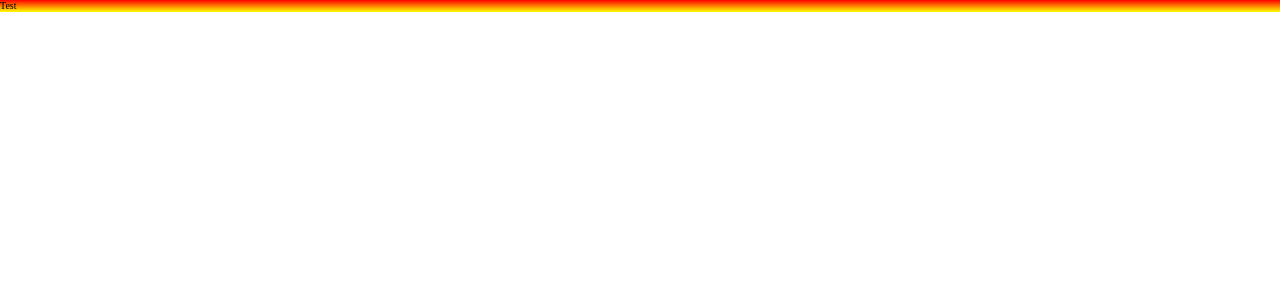
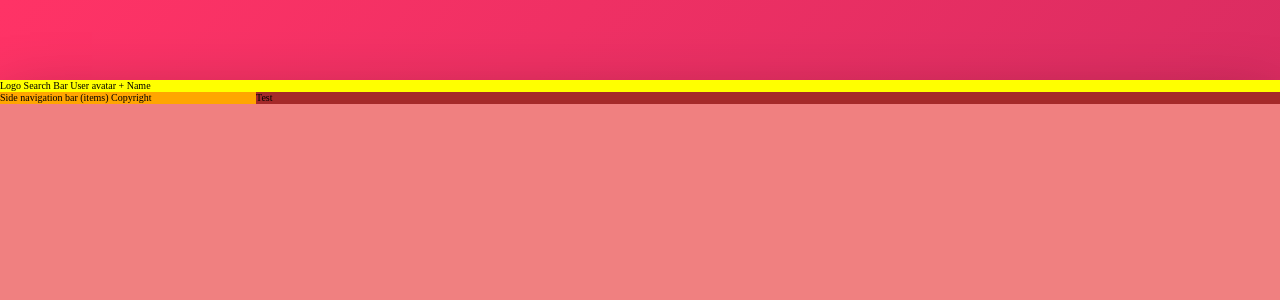
Before and after one commit to lucasfrsi/gsn_client, a React app: page / in a window 1280 px wide. Shown: the top 300 px of the page. Built offline with nearby package versions, Linux system fonts and the light colour scheme; the HTML template or start-up script is replaced by a standard one.

Commit message:
Initial setup for the layout

```diff
--- a/src/components/Layout/index.jsx
+++ b/src/components/Layout/index.jsx
@@ -4,10 +4,21 @@ import PropTypes from 'prop-types';
 import styles from './style.scss';
 
 const Layout = ({ children }) => (
-  <div className={styles.layout}>
-    {/* <NavBar /> */}
-    {children}
-    {/* <Footer /> */}
+  <div className={styles.container}>
+    <header className={styles.header}>
+      Logo
+      Search Bar
+      User avatar + Name
+    </header>
+    <div className={styles.content}>
+      <nav className={styles.sidebar}>
+        Side navigation bar (items)
+        Copyright
+      </nav>
+      <main className={styles.pages}>
+        {children}
+      </main>
+    </div>
   </div>
 );
 
--- a/src/components/Layout/style.scss
+++ b/src/components/Layout/style.scss
@@ -1,3 +1,37 @@
-.layout {
-  background-image: linear-gradient(red, yellow);
+@use '../../sass/abstracts/members.scss' as *;
+
+.container {
+  max-width: 144rem;
+  margin: 8rem auto;
+  box-shadow: 0 2rem 6rem rgba(0,0,0,.3);
+
+  min-height: 150rem;
+
+  background-color: lightcoral;
 }
+
+.header {
+  display: flex;
+  justify-content: space-between;
+  align-items: center;
+
+  background-color: yellow;
+}
+
+.content {
+  display: flex;
+  background-color: green;
+}
+
+.sidebar {
+  flex: 0 0 20%;
+  display: flex;
+  flex-direction: column;
+  justify-content: space-between;
+  background-color: orange;
+}
+
+.pages {
+  flex: 1;
+  background-color: brown;
+}
--- a/src/sass/abstracts/_variables.scss
+++ b/src/sass/abstracts/_variables.scss
@@ -1,26 +1,22 @@
-// COLORS
-$color-primary: #55c57a;
-$color-primary-light: #7ed56f;
-$color-primary-dark: #28b485;
+// Colors ($c-)
+$c-primary: #eb2f64;
+$c-primary-light: #FF3366;
+$c-primary-dark: #BA265D;
 
-$color-secondary-light: #ffb900;
-$color-secondary-dark: #ff7730;
+$c-grey-light-1: #faf9f9;
+$c-grey-light-2: #f4f2f2;
+$c-grey-light-3: #f0eeee;
+$c-grey-light-4: #ccc;
 
-$color-tertiary-light: #2998ff;
-$color-tertiary-dark: #5643fa;
+$c-grey-dark-1: #333;
+$c-grey-dark-2: #777;
+$c-grey-dark-3: #999;
 
-$color-grey-light-1: #f7f7f7;
-$color-grey-light-2: #eee;
-
-$color-grey-dark: #777;
-$color-grey-dark-2: #999;
-$color-grey-dark-3: #333;
-
-$color-white: #fff;
-$color-black: #000;
+$shadow-dark: 0 2rem 6rem rgba(0,0,0,.3);
+$shadow-light: 0 2rem 5rem rgba(0,0,0,.06);
 
 
-// FONT VARIABLES
+// FONT VARIABLES ($f-)
 // $font-primary: 'Nunito', sans-serif;
 // $font-display: 'Josefin Sans', sans-serif;
-$default-font-size: 1.6rem;
+// $default-font-size: 1.6rem;
--- a/src/sass/abstracts/members.scss
+++ b/src/sass/abstracts/members.scss
@@ -1,3 +1,6 @@
 @forward './functions';
 @forward './mixins';
 @forward './variables';
+
+// When importing this file, use:
+// @use '.../abstracts/members.scss' as *;
--- a/src/sass/base/_base.scss
+++ b/src/sass/base/_base.scss
@@ -1,3 +1,5 @@
+@use '../abstracts/members.scss' as *;
+
 *,
 *::after,
 *::before {
@@ -10,3 +12,11 @@ html {
   box-sizing: border-box;
   font-size: 62.5%; // 1 rem = 10px -> 10px/16px = 62.5%
 }
+
+body {
+  background-image: linear-gradient(to right bottom, $c-primary-light, $c-primary-dark);
+  background-size: cover;
+  background-repeat: no-repeat;
+
+  min-height: 100vh;
+}
--- /dev/null
+++ b/src/sass/base/main.scss
@@ -0,0 +1,4 @@
+@use './animations';
+@use './base';
+@use './typography';
+@use './utilities';
--- a/src/sass/main.scss
+++ /dev/null
@@ -1,4 +0,0 @@
-@use './base/animations';
-@use './base/base';
-@use './base/typography';
-@use './base/utilities';
```
Also changed, not shown: src/index.jsx (+7 -1 lines).
